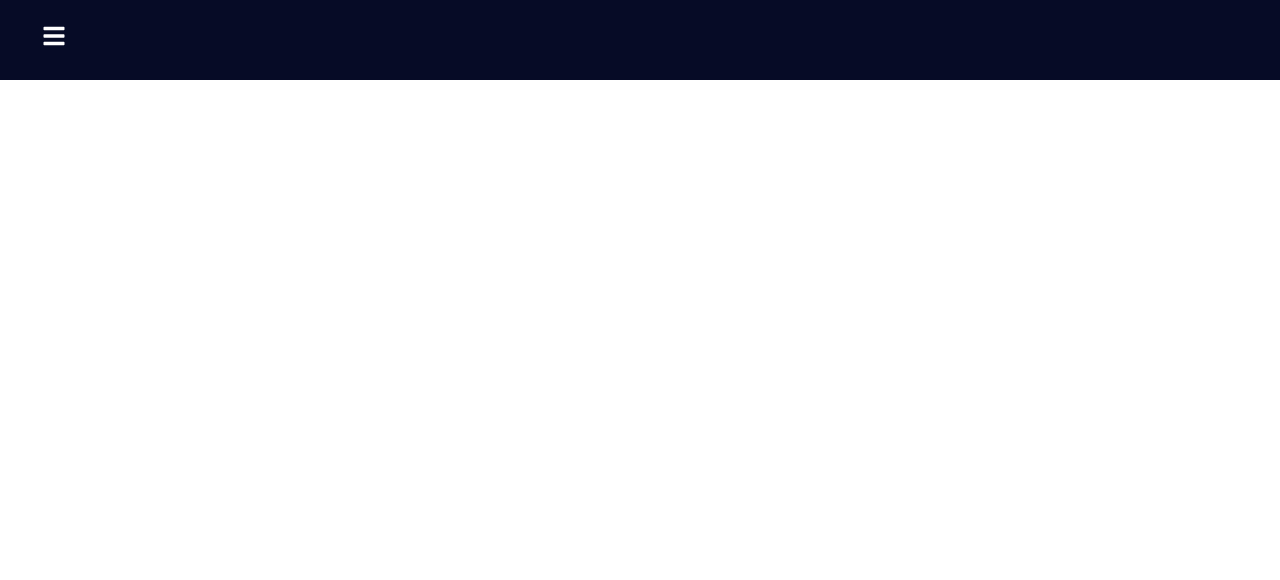
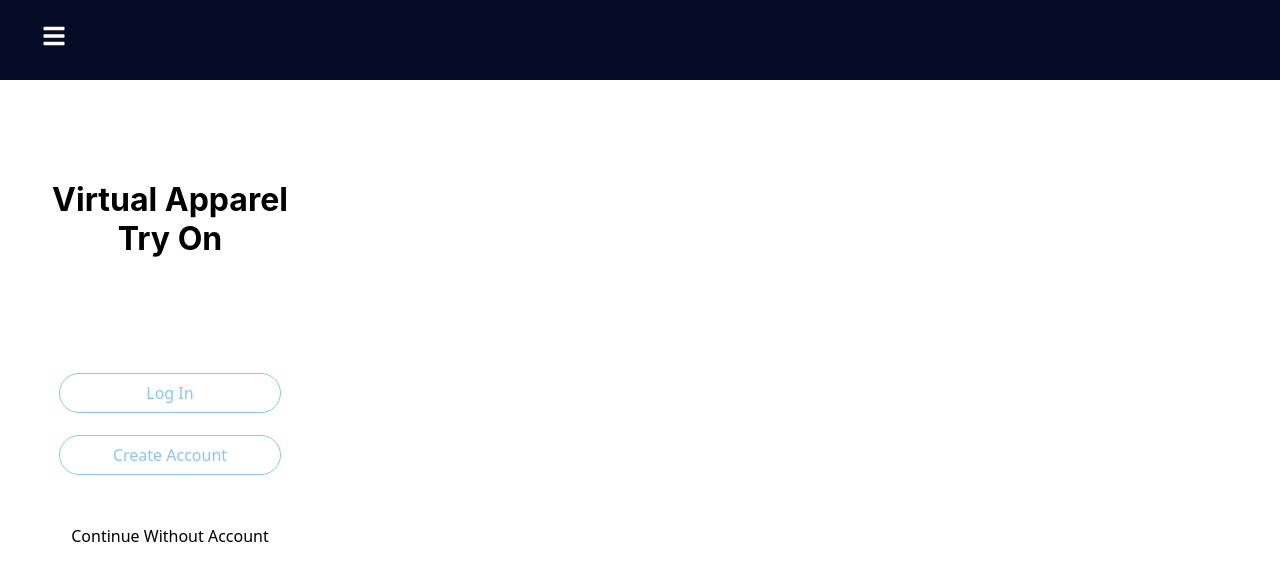
Before and after one commit to software-assignments-fall2021/project-setup-jeff-barbieri, a React (Create React App) app in the folder front-end/: page /login in a window 1280 px wide. Shown: the top 580 px of the page. Built offline with nearby package versions, Linux system fonts and the light colour scheme.

Commit message:
fixed Authentication visibility

```diff
--- a/front-end/src/App.js
+++ b/front-end/src/App.js
@@ -33,8 +33,8 @@ function App() {
         </Switch>
 
       </Router>
-      {/* <Authentication/>
-      <Login/> */}
+      <Authentication/>
+      {/* <Login/> */}
 
       {/* <MyCloset/> */}
       {/* <MyOutfits/> */}
--- a/front-end/src/Authentication.css
+++ b/front-end/src/Authentication.css
@@ -16,15 +16,18 @@ h1 {
 
 /*hover functionality for button*/
 input.main{
-    background-color: white;
+    position: relative;
+    background-color: red;
     border-radius: 50px;
     border: 1px solid #8ac4ff;
     width: 200px;
     padding-block: 8px;
-    color:#8ac4ff
+    color:#8ac4ff;
+
 }
 
 input.main:hover{
+    position: relative;
     background-color: #8ac4ff;
     border-radius: 50px;
     border: 1px solid white;
@@ -34,13 +37,19 @@ input.main:hover{
 }
 
 input#continue{
-    padding-top: 15px;
+    position: relative;
+    text-align: center;
+    padding-top: 50px;
     border: none;
     background-color: white;
+    width: 250px;
 }
 input#continue:hover{
-    padding-top: 15px;
+    position: relative;
+    text-align: center;
+    padding-top: 50px;
     border: none;
     background-color:white;
+    width: 250px;
     font-weight: bold;
 }
--- a/front-end/src/Authentication.js
+++ b/front-end/src/Authentication.js
@@ -1,22 +1,39 @@
-import React from 'react';
+import React, {useState} from 'react';
 import './Authentication.css';
+import { Link } from 'react-router-dom';
+import {BrowserRouter as Router, Route, Redirect, Switch , useHistory} from 'react-router-dom';
+import MyCloset from './MyCloset';
+
 
 const Authentication = () => {
+
     return(
         <div className="authentication">
              <h1>Virtual Apparel Try On</h1>
+
              <p>
-                <input type = "submit" class = "main" value="Log In" />
-            </p>
-            <p>
-                <input type = "submit" class = "main" value="Log In" />
-            </p>
-            <p>
-                <input type="submit" id = "continue" value="Continue Without Account" />
+
+                <input type = "submit" class = "main" value = "Log In" />
+
+                <br />
+                <br />
+
+                <input type = "submit" class = "main" value="Create Account" />
+
+                <input type="submit" id = "continue" value="Continue Without Account"  />
+                {/* The following is supposed to continue to /MyCloset onClick but I can't figure it out now
+                Need to support onClick */}
+                <Router>
+                    <Switch>
+                    <Route path='/MyCloset'>
+                        <MyCloset/>
+                    </Route>
+                    {/* <Link to="/MyCloset" >Sidkfsjp</Link> */}
+                    </Switch>
+                </Router>
+
             </p>
         </div>
-
-
     )
 }
 
--- a/front-end/src/Login.css
+++ b/front-end/src/Login.css
@@ -8,26 +8,38 @@
     /* background-color: red; */
 }
 
+
+
 h1 {
     width: 240px;
     height: 200px;
     text-align: center;
+
+    position: relative;
+	display: block;
+	margin-top: 50px;
 }
 /* should move "Username" and "Password" left but isn't working */
-label.id{
-    position:absolute;
+label{
+    color: black;
+    font-size: small;
+    position:relative;
     text-align: left;
-    align-items: left;
-    font-size: small;
+    display: flex;
+    justify-content: start;
+    padding-left: 10px;
+}
 
-}
 input{
     width: 200px;
     padding-block: 8px;
+    border: 1px solid #8ac4ff;
+    text-align: left;
 }
 
 /*hover functionality for button*/
 input.main{
+    text-align: center;
     background-color: white;
     border-radius: 50px;
     border: 1px solid #8ac4ff;
@@ -44,3 +56,7 @@ input.main:hover{
     padding-block: 8px;
     color: white;
 }
+
+p#debugging{
+    padding-top: 100px;
+}
--- a/front-end/src/Login.js
+++ b/front-end/src/Login.js
@@ -58,22 +58,22 @@ const Login = props => {
             {
               //handle error condition
             }
-            <p>
 
             <label>Username: </label>
-            <br />
-            </p>
+
+
             <input type="text" name="username" placeholder="Username" />
             <br />
             <br />
             <label>Password: </label>
-            <br/>
+
             <input type="password" name="password" placeholder="Password" />
             <br />
             <br />
-            <input type="submit" class = "main" value="Log In" />
+            <input type="submit" class ="main" value="Log In" />
           </form>
-          <p>
+
+          <p id = "debugging">
             Server response (for debugging purposes):
             <br />
             <br />
```
